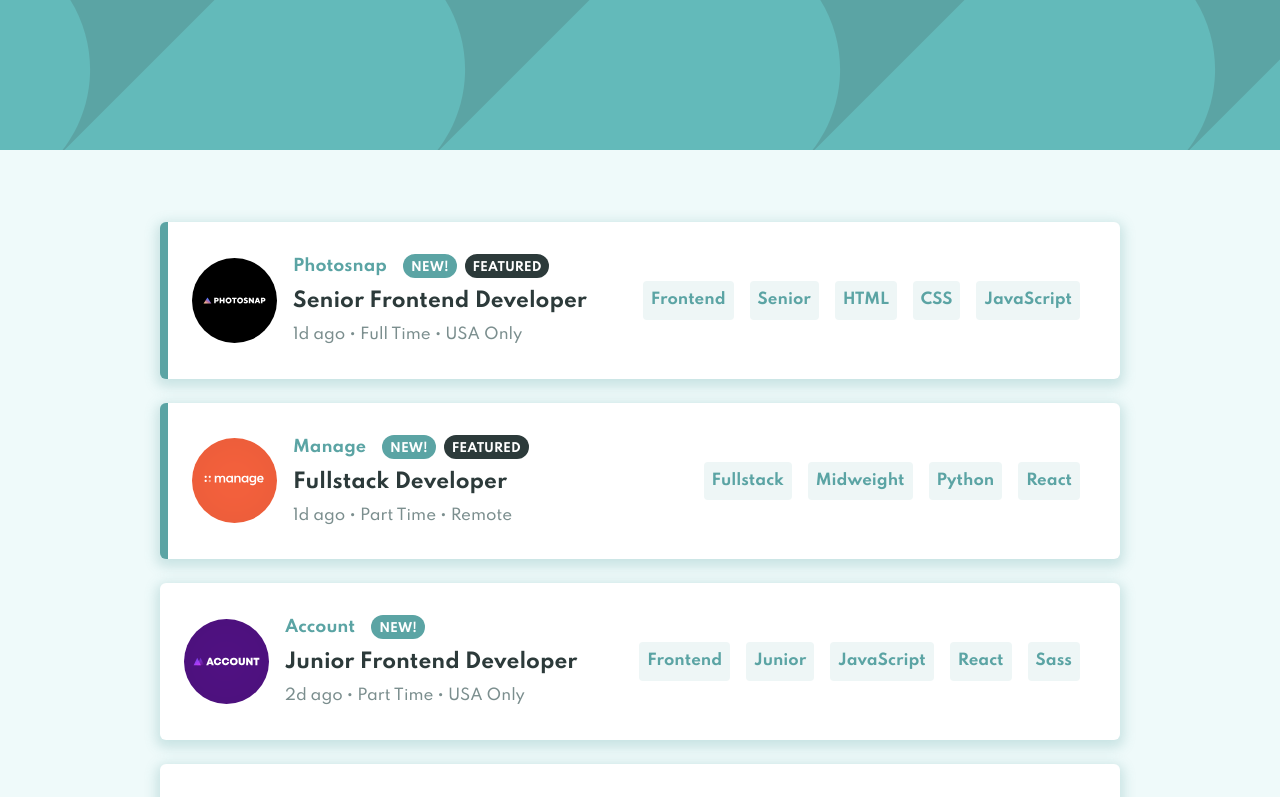
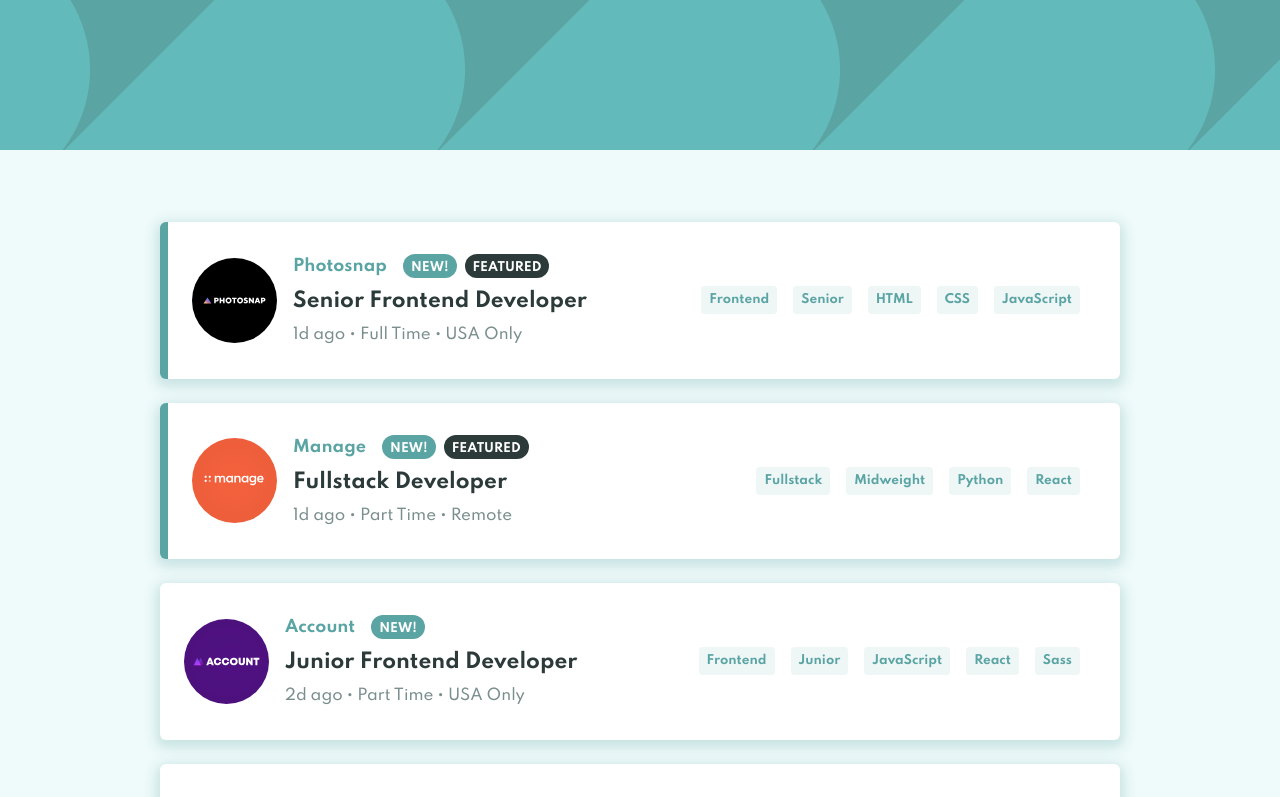
Before and after one commit to blakelam/job-listings-react, a React (Create React App) app: page / in a window 1280 px wide. Shown: the top 797 px of the page. Built offline with nearby package versions, Linux system fonts and the light colour scheme.

Commit message:
Restyle skill tags - resize, add hover effect

```diff
--- a/src/style.css
+++ b/src/style.css
@@ -111,15 +111,24 @@ body {
   padding-top: 1.5rem;
   flex-wrap: wrap;
   border-top: 1px solid var(--color-gray-35);
+  cursor: pointer;
 }
 
 .job-listing__skill {
   margin: 0 1rem 1rem 0;
   padding: 0.5rem;
   border-radius: 4px;
+  font-size: 0.75rem;
   font-weight: 700;
+  line-height: 1;
   background: var(--color-gray-40);
   color: var(--color-primary);
+  transition: background 0.3s ease, color 0.3s ease;
+}
+
+.job-listing__skill:hover {
+  background: var(--color-primary);
+  color: var(--color-white);
 }
 
 @media only screen and (min-width: 990px) {
```
